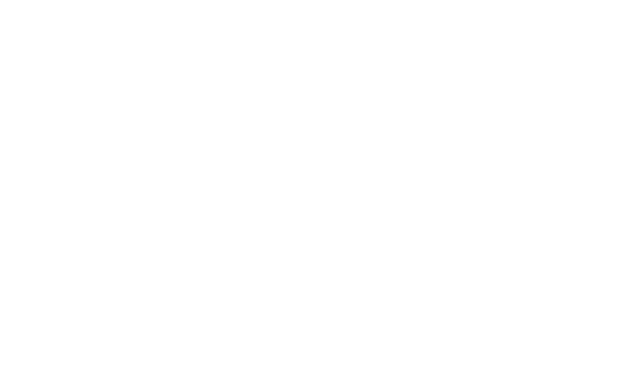
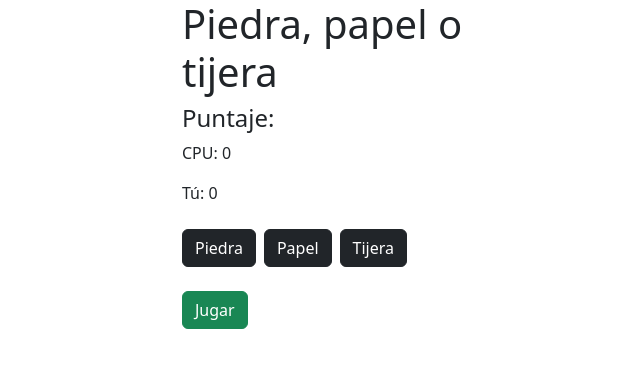
Before and after one commit to TutozGhub/Domina-React, a React (Vite) app: page /PiedraPapelTijera in a window 1280 px wide. Before the commit this address had no page. Shown: the top 368 px of the page, without its empty margins (308-948 px from the left). Built offline with nearby package versions, Linux system fonts and the light colour scheme.

Commit message:
piedra papel tijera

```diff
--- /dev/null
+++ b/src/assets/components/PiedraPapelTijera/PiedraPapelTijera.jsx
@@ -0,0 +1,78 @@
+import { useState, useEffect } from "react";
+
+export default function PiedraPapelTijera() {
+  const [player, setPlayer] = useState({ selection: "", score: 0 });
+  const [cpu, setCpu] = useState({ selection: "", score: 0 });
+  const [result, setResult] = useState({ value: "", show: false });
+  const [delay, setDelay] = useState(false);
+
+  const opciones = ["piedra", "papel", "tijera"];
+
+  const eleccionUsuario = (e) => {
+    setResult({ ...result, show: false });
+    setPlayer({ ...player, selection: e.target.value });
+    eleccionComputador();
+  };
+
+  const eleccionComputador = () => {
+    const rand = Math.floor(Math.random() * 3);
+    setCpu({ ...cpu, selection: opciones[rand] });
+    setDelay(false);
+  };
+
+  const jugar = () => {
+    if (player.selection && delay === false){
+      let msg = "";
+      if (player?.selection === cpu?.selection) {
+          msg = "Empate";
+      } else if (player?.selection === "piedra" && cpu?.selection === "tijera") {
+        msg = "Tú ganas";
+        setPlayer({ ...player, score: player?.score + 1 });
+      } else if (player?.selection === "tijeras" && cpu?.selection === "papel") {
+        msg = "Tú ganas";
+        setPlayer({ ...player, score: player?.score + 1 });
+      } else if (player?.selection === "papel" && cpu?.selection === "piedra") {
+        msg = "Tú ganas";
+        setPlayer({ ...player, score: player?.score + 1 });
+      } else {
+        msg = "Gana el CPU";
+        setCpu({ ...cpu, score: cpu?.score + 1 });
+      }
+      setDelay(true);
+      setResult( { value: msg, show: true});
+    }
+  };
+  return (
+    <>
+      <div className="d-flex-column w-100 vh-100">
+        <div className="mx-auto max-width-300">
+          <h1>Piedra, papel o tijera</h1>
+          <h4>Puntaje: </h4>
+          <p>CPU: {cpu?.score}</p>
+          <p>Tú: {player?.score}</p>
+          <div className="my-4">
+            <button className="btn me-2 btn-dark" onClick={eleccionUsuario} value='piedra'>
+              Piedra
+            </button>
+            <button className="btn btn-dark me-2" onClick={eleccionUsuario} value='papel'>
+              Papel
+            </button>
+            <button className="btn btn-dark me-2" onClick={eleccionUsuario} value='tijera'>
+              Tijera
+            </button>
+          </div>
+          <button className="btn btn-success" onClick={jugar}>Jugar</button>
+          { (result.show && player.selection) &&
+            <div className="card mt-4 p-3">
+              <p>Elegiste: {player?.selection}</p>
+              <p>La CPU eligio: {cpu?.selection}</p>
+              <p
+              className={`alert ${result?.value === 'Tú ganas' ? ' alert-success' : (result?.value === 'Gana el CPU' ? 'alert-danger' : 'alert-secondary')}`}
+              >{result?.value}</p>
+            </div>
+          }
+        </div>
+      </div>
+    </>
+  );
+}
--- a/src/main.jsx
+++ b/src/main.jsx
@@ -24,6 +24,7 @@
 import ActivacionCondicional from './assets/components/ActivacionCondicional/ActivacionCondicional.jsx';
 import Carrito from './assets/components/Carrito/Carrito.jsx';
 import CalculadoraPropinas from './assets/components/CalculadoraPropinas/CalculadoraPropinas.jsx';
+import PiedraPapelTijera from './assets/components/PiedraPapelTijera/PiedraPapelTijera.jsx';
 
 ReactDOM.createRoot(document.getElementById('root')).render(
   <React.StrictMode>
@@ -51,6 +52,7 @@
         <Route path="ActivacionCondicional" element={<ActivacionCondicional />} />
         <Route path="Carrito" element={<Carrito />} />
         <Route path="CalculadoraPropinas" element={<CalculadoraPropinas />} />
+        <Route path="PiedraPapelTijera" element={<PiedraPapelTijera />} />
       </Routes>
     </BrowserRouter>
   </React.StrictMode>,
```
